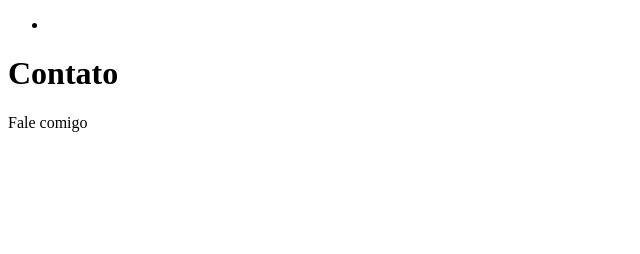
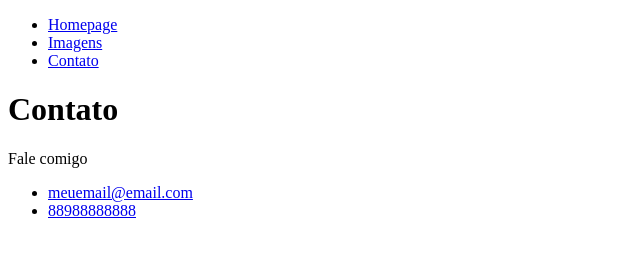
Before and after one commit to Sogan87/Cetic_Estudos, a plain HTML site: page Exercicio_Navegação/contact.html in a window 1280 px wide. Shown: the whole page, without its empty margins (0-640 px from the left). Drawn offline with Linux system fonts and the light colour scheme.

Commit message:
Termino do desafio

```diff
--- a/Exercicio_Navegação/contact.html
+++ b/Exercicio_Navegação/contact.html
@@ -10,12 +10,26 @@
     <nav>
         <ul>
             <li>
-
+                <a href="index.html">Homepage</a>
+            </li>
+            <li>
+                <a href="../Exercicio_Navegação/files/images.html">Imagens</a>
+            </li>
+            <li>
+                <a href="contact.html">Contato</a>
             </li>
         </ul>
     </nav>
 
     <h1>Contato</h1>
     <p>Fale comigo</p>
+    <ul>
+        <li>
+            <a href="mailto:">meuemail@email.com</a>
+        </li>
+        <li>
+            <a href="tel:88988888888">88988888888</a>
+        </li>
+    </ul>
 </body>
 </html>
```
Also changed, not shown: Exercicio_Navegação/files/images.html (+11 -1 lines).
